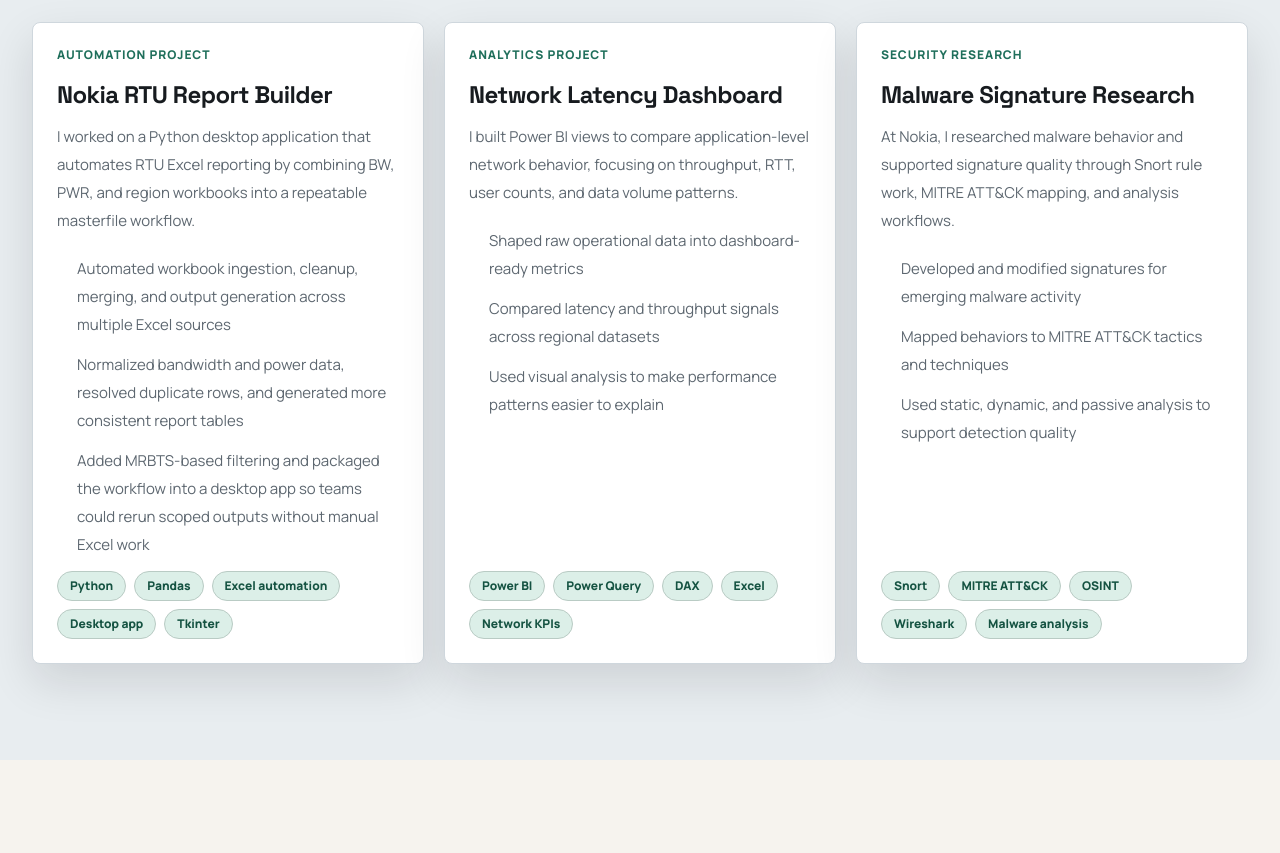
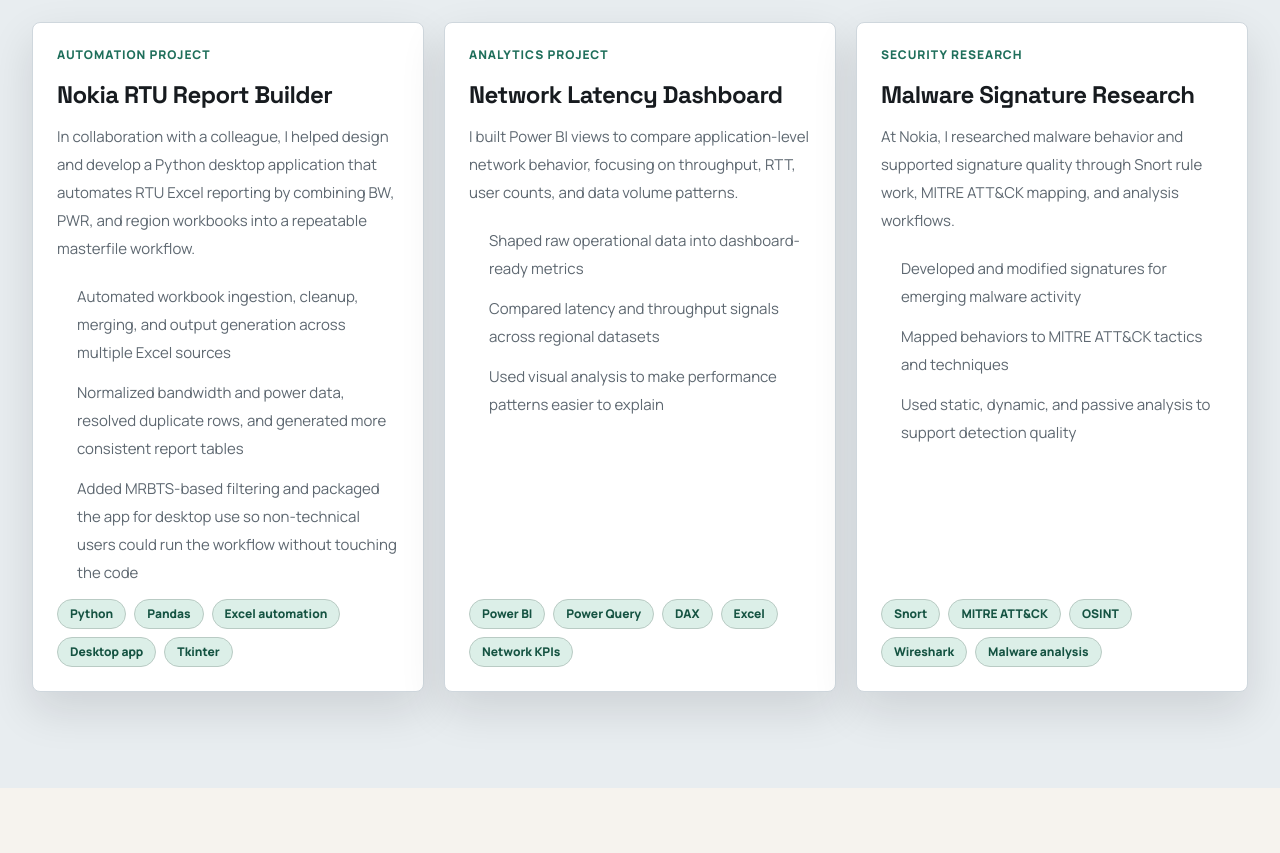
Before and after one commit to error404code/website, an Astro site: page / in a window 1280 px wide. Shown: the part 2020-2873 px from the top of the page. Built offline with nearby package versions, Linux system fonts and the light colour scheme; Astro itself is replaced by a stand-in of ours.

Commit message:
Refine RTU project and Nokia experience wording

```diff
--- a/src/data/projects.js
+++ b/src/data/projects.js
@@ -3,11 +3,11 @@ export const projects = [
     title: "Nokia RTU Report Builder",
     eyebrow: "Automation project",
     summary:
-      "I worked on a Python desktop application that automates RTU Excel reporting by combining BW, PWR, and region workbooks into a repeatable masterfile workflow.",
+      "In collaboration with a colleague, I helped design and develop a Python desktop application that automates RTU Excel reporting by combining BW, PWR, and region workbooks into a repeatable masterfile workflow.",
     impact: [
       "Automated workbook ingestion, cleanup, merging, and output generation across multiple Excel sources",
       "Normalized bandwidth and power data, resolved duplicate rows, and generated more consistent report tables",
-      "Added MRBTS-based filtering and packaged the workflow into a desktop app so teams could rerun scoped outputs without manual Excel work",
+      "Added MRBTS-based filtering and packaged the app for desktop use so non-technical users could run the workflow without touching the code",
     ],
     stack: ["Python", "Pandas", "Excel automation", "Desktop app", "Tkinter"],
   },
```
